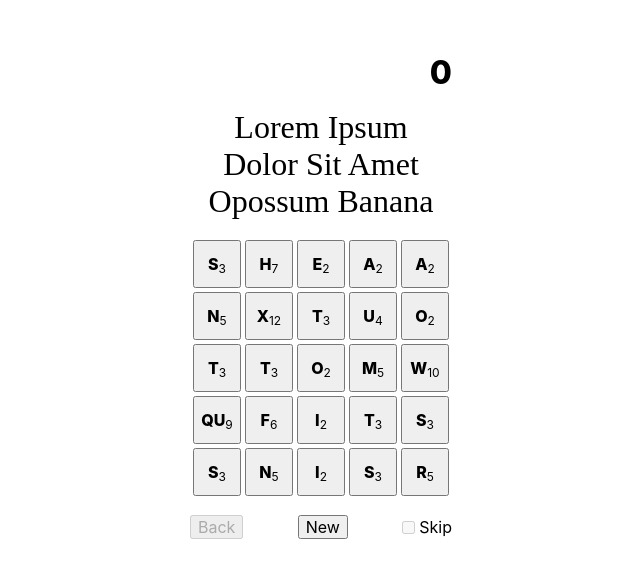
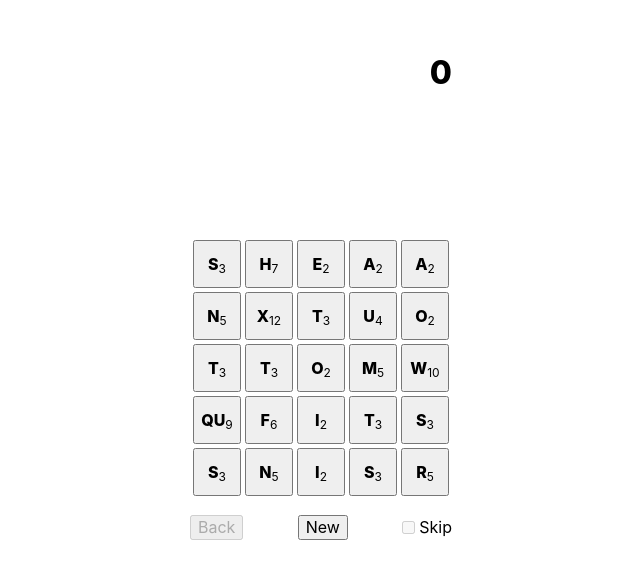
Before and after one commit to benrosen/letter-threader, a React (Create React App) app: page / in a window 1280 px wide. Shown: the part 103-682 px from the top of the page, without its empty margins (319-959 px from the left). Built offline with nearby package versions, Linux system fonts and the light colour scheme.

Commit message:
remove blue background

```diff
--- a/src/App.tsx
+++ b/src/App.tsx
@@ -209,10 +209,9 @@ export const App = () => {
                         fontFamily: "serif"
                     }}
                 >
-                    {/*{composition*/}
-                    {/*    .map(({glyph}) => (glyph === "_" ? " " : glyph.toLowerCase()))*/}
-                    {/*    .join("")}*/}
-                    Lorem ipsum dolor sit amet opossum banana
+                    {composition
+                        .map(({glyph}) => (glyph === "_" ? " " : glyph.toLowerCase()))
+                        .join("")}
                 </div>
                 <div style={{display: "flex", flexDirection: "column", gap: "1rem"}}>
                     <table style={{display: "inline-block"}}>
```
